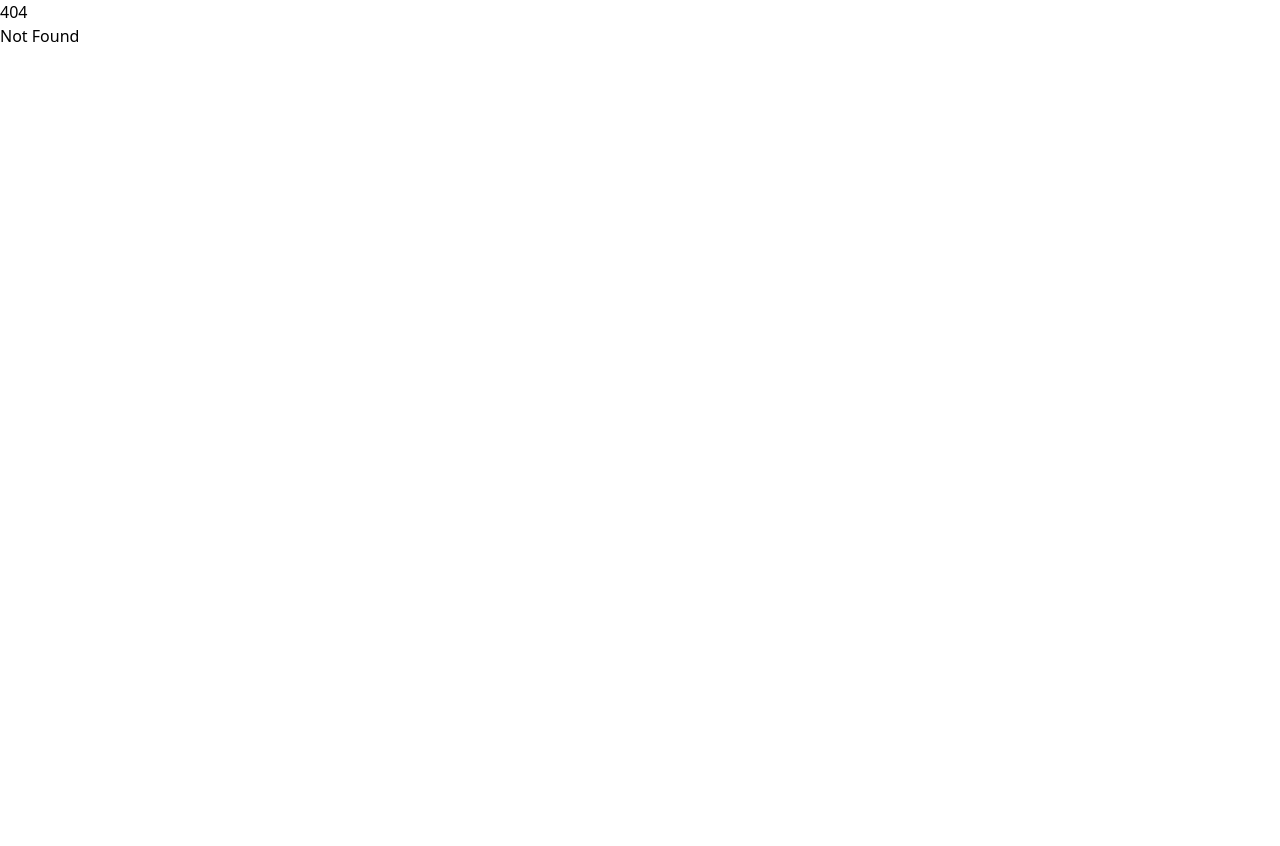
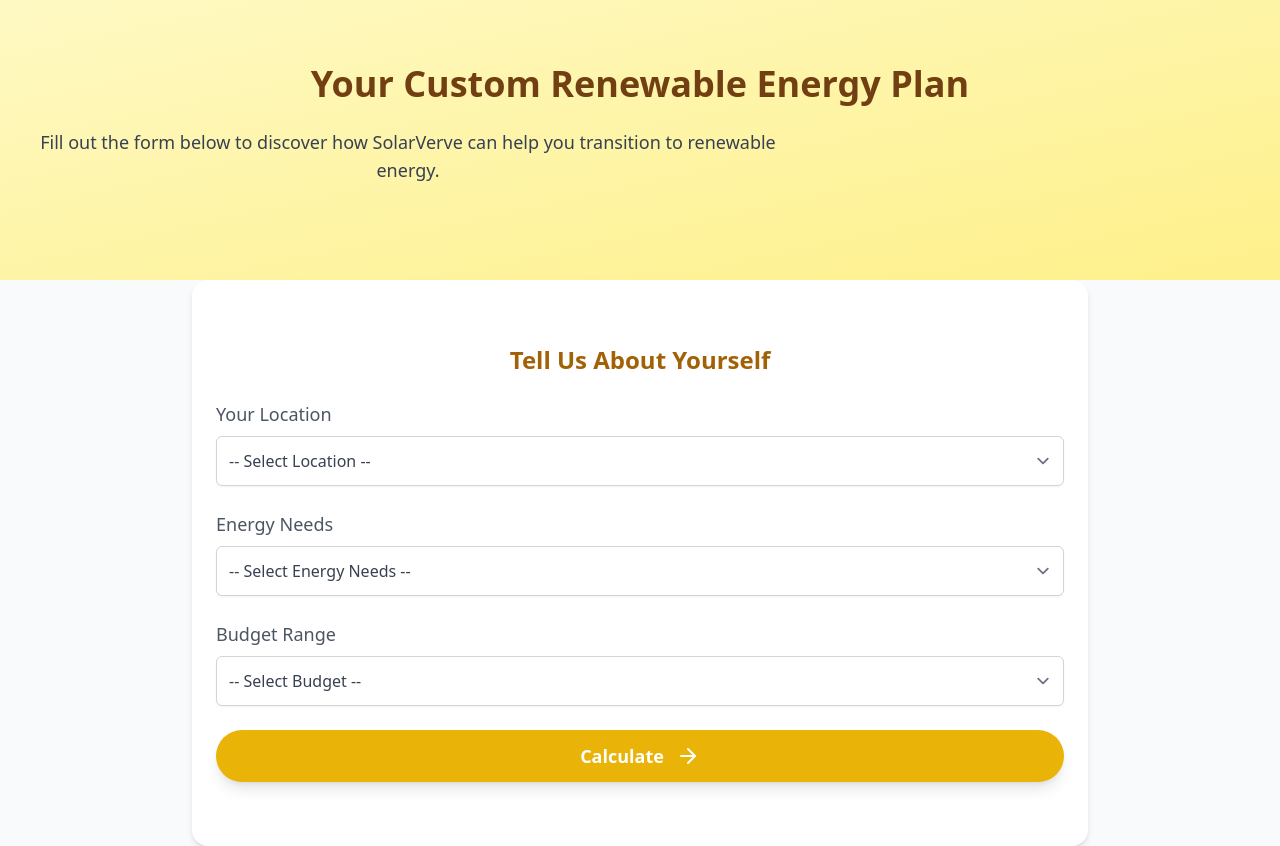
Before and after one commit to Atomic-Shadow7002/SolarVerve, a SvelteKit app: page /home in a window 1280 px wide. Before the commit this address had no page. Before the commit the page ends 800 px from the top, so only its background shows below. Built offline with nearby package versions, Linux system fonts and the light colour scheme.

Commit message:
Added Home Page

```diff
--- a/src/lib/components/custom/Footer.svelte
+++ b/src/lib/components/custom/Footer.svelte
@@ -17,26 +17,26 @@
 	];
 </script>
 
-<footer class="bg-gradient-to-br from-green-50 via-green-100 to-green-200 py-8">
-	<div class="mx-auto max-w-7xl px-6 sm:px-12">
+<footer class="bg-gradient-to-br from-yellow-50 via-yellow-100 to-yellow-200 py-8 w-full">
+	<div class="mx-auto max-w-full px-6 sm:px-12">
 		<div class="grid grid-cols-1 gap-8 sm:grid-cols-2 lg:grid-cols-3">
 			<!-- Brand Section -->
 			<div class="mb-6 flex flex-col">
-				<h2 class="text-4xl font-extrabold text-green-900">SolarVerve</h2>
-				<p class="mt-2 max-w-xs text-sm text-green-800">
+				<h2 class="text-4xl font-extrabold text-yellow-900">SolarVerve</h2>
+				<p class="mt-2 max-w-xs text-sm text-yellow-800">
 					Empowering a sustainable future with accessible renewable energy solutions.
 				</p>
 			</div>
 
 			<!-- Navigation Links -->
 			<div class="mb-6">
-				<h3 class="mb-4 text-2xl font-bold text-green-900">Quick Links</h3>
+				<h3 class="mb-4 text-2xl font-bold text-yellow-900">Quick Links</h3>
 				<ul class="space-y-2">
 					{#each navLinks as link}
 						<li>
 							<a
 								href={link.href}
-								class="text-lg text-green-700 transition-colors duration-200 hover:text-green-600"
+								class="text-lg text-yellow-700 transition-colors duration-200 hover:text-yellow-600"
 								aria-label={`Navigate to ${link.name}`}
 							>
 								{link.name}
@@ -48,14 +48,14 @@
 
 			<!-- Social Media Links -->
 			<div class="mb-6">
-				<h3 class="mb-4 text-2xl font-bold text-green-900">Follow Us</h3>
+				<h3 class="mb-4 text-2xl font-bold text-yellow-900">Follow Us</h3>
 				<div class="flex space-x-6">
 					{#each socialLinks as social}
 						<a
 							href={social.href}
 							target="_blank"
 							rel="noopener noreferrer"
-							class="flex h-12 w-12 items-center justify-center rounded-full bg-white text-green-600 shadow-lg transition-transform duration-300 hover:scale-110 hover:bg-green-600 hover:text-white hover:shadow-xl"
+							class="flex h-12 w-12 items-center justify-center rounded-full bg-white text-yellow-600 shadow-lg transition-transform duration-300 hover:scale-110 hover:bg-yellow-600 hover:text-white hover:shadow-xl"
 							aria-label={`Visit our ${social.name} page`}
 						>
 							<svelte:component this={social.icon} class="h-6 w-6" />
@@ -66,7 +66,7 @@
 		</div>
 
 		<!-- Footer Bottom -->
-		<div class="mt-8 border-t border-green-300 pt-4 text-center text-sm text-green-700">
+		<div class="mt-8 border-t border-yellow-300 pt-4 text-center text-sm text-yellow-700">
 			&copy; {new Date().getFullYear()} SolarVerve. All Rights Reserved. | Designed for a sustainable
 			future.
 		</div>
--- a/src/routes/(app)/+page.svelte
+++ b/src/routes/(app)/+page.svelte
@@ -23,42 +23,33 @@
 <div class="flex flex-col items-center bg-white text-gray-900">
 	<!-- Hero Section -->
 	<div
-		class="bg-soft-green flex min-h-screen min-w-full flex-col items-center justify-center px-6 py-10 text-center"
+		class="bg-soft-yellow flex min-h-screen min-w-full flex-col items-center justify-center px-6 py-10 text-center"
 	>
-		<h1 class={`mb-6 text-5xl font-extrabold text-green-900 drop-shadow-lg ${headingAnimation}`}>
-			Switch to SolarVerve Today!
-		</h1>
+		<h1 class={`mb-6 text-5xl font-extrabold text-yellow-900 drop-shadow-lg ${headingAnimation}`}>Switch to SolarVerve Today!</h1>
 		<p class="mb-8 text-lg font-medium text-gray-700 sm:w-3/4">
 			Analyze costs, access resources, and unlock government subsidies for a greener, cleaner
 			future.
 		</p>
 		<div class="flex space-x-6">
 			<button
-				class="group flex transform items-center space-x-4 rounded-full bg-gradient-to-r from-green-500 to-green-600 px-8 py-4 text-lg font-bold text-white shadow-lg transition-transform duration-300 hover:scale-105 hover:shadow-2xl"
+				class="group flex transform items-center space-x-4 rounded-full bg-gradient-to-r from-yellow-500 to-yellow-600 px-8 py-4 text-lg font-bold text-white shadow-lg transition-transform duration-300 hover:scale-105 hover:shadow-2xl"
 				onclick={handleTryNowClick}
 			>
 				<span>Try Now</span>
 				<ArrowRight class="transition-transform duration-300 group-hover:translate-x-1" />
 			</button>
 			<button
-				class="group flex transform items-center space-x-4 rounded-full bg-green-400 px-8 py-4 text-lg font-bold text-white shadow-lg transition-transform duration-300 hover:scale-105 hover:shadow-2xl"
+				class="group flex transform items-center space-x-4 rounded-full bg-yellow-400 px-8 py-4 text-lg font-bold text-white shadow-lg transition-transform duration-300 hover:scale-105 hover:shadow-2xl"
 				onclick={handleLearnMoreClick}
 			>
 				<span>Learn More</span>
 			</button>
 		</div>
-		<div class="mt-12 w-full max-w-3xl">
-			<!-- Example of using a generic solar panel SVG
-			<svg xmlns="http://www.w3.org/2000/svg" viewBox="0 0 50 50" class="w-full h-auto">
-				<circle cx="25" cy="25" r="20" fill="#66BB6A" />
-				<rect x="10" y="10" width="30" height="30" fill="#FFFFFF" />
-			</svg> -->
-		</div>
 	</div>
 
 	<!-- About Sustainable Energy Section -->
 	<section class="flex w-full flex-col items-center bg-white px-6 py-16">
-		<h2 class="mb-6 text-4xl font-bold text-green-700">Why Choose Sustainable Energy?</h2>
+		<h2 class="mb-6 text-4xl font-bold text-yellow-700">Why Choose Sustainable Energy?</h2>
 		<p class="mb-8 max-w-4xl text-center text-lg text-gray-700">
 			Sustainable energy is the key to combating climate change, reducing energy bills, and securing
 			a brighter future for generations to come. With SolarVerve, you can:
@@ -68,8 +59,8 @@
 			<div
 				class="card-shadow card-hover flex flex-col items-center rounded-lg bg-white p-6 text-center"
 			>
-				<img src={SolarEnergyCard} alt="Lower Energy Costs" class="mb-4 h-20 w-20" />
-				<h3 class="mb-2 text-xl font-semibold text-green-700">Lower Energy Costs</h3>
+				<img src={SolarEnergyCard} alt="Lower Energy Costs" class="mb-4 h-28 w-28" />
+				<h3 class="mb-2 text-xl font-semibold text-yellow-700">Lower Energy Costs</h3>
 				<p class="text-gray-600">
 					Save money by reducing your dependency on traditional energy sources.
 				</p>
@@ -79,16 +70,18 @@
 			<div
 				class="card-shadow card-hover flex flex-col items-center rounded-lg bg-white p-6 text-center"
 			>
-				<img src={WindTurbineCard} alt="Lower Energy Costs" class="mb-4 h-20 w-20" />
-				<h3 class="mb-2 text-xl font-semibold text-green-700">Eco-Friendly Solutions</h3>
-				<p class="text-gray-600">Harness renewable resources to minimize your carbon footprint.</p>
+				<img src={WindTurbineCard} alt="Eco-Friendly Solutions" class="mb-4 h-28 w-28" />
+				<h3 class="mb-2 text-xl font-semibold text-yellow-700">Eco-Friendly Solutions</h3>
+				<p class="text-gray-600">
+					Harness renewable resources to minimize your carbon footprint.
+				</p>
 			</div>
 			<!-- Energy Efficiency Card -->
 			<div
 				class="card-shadow card-hover flex flex-col items-center rounded-lg bg-white p-6 text-center"
 			>
-				<img src={GovernmentSubsidiesCard} alt="Lower Energy Costs" class="mb-4 h-20 w-20" />
-				<h3 class="mb-2 text-xl font-semibold text-green-700">Government Subsidies</h3>
+				<img src={GovernmentSubsidiesCard} alt="Government Subsidies" class="mb-4 h-28 w-28" />
+				<h3 class="mb-2 text-xl font-semibold text-yellow-700">Government Subsidies</h3>
 				<p class="text-gray-600">
 					Take advantage of government programs to make the switch affordable.
 				</p>
@@ -98,28 +91,28 @@
 
 	<!-- Features Section -->
 	<section class="w-full bg-gray-50 px-6 py-16 text-center">
-		<h2 class="mb-6 text-4xl font-bold text-green-700">Our Features</h2>
+		<h2 class="mb-6 text-4xl font-bold text-yellow-700">Our Features</h2>
 		<div class="grid grid-cols-1 gap-8 sm:grid-cols-2 lg:grid-cols-4">
 			<div class="rounded-lg bg-white p-6 shadow-lg hover:shadow-xl">
-				<h3 class="mb-4 text-xl font-bold text-green-700">Cost Analysis</h3>
+				<h3 class="mb-4 text-xl font-bold text-yellow-700">Cost Analysis</h3>
 				<p class="text-gray-700">
 					Comprehensive tools to analyze the cost-effectiveness of switching to solar energy.
 				</p>
 			</div>
 			<div class="rounded-lg bg-white p-6 shadow-lg hover:shadow-xl">
-				<h3 class="mb-4 text-xl font-bold text-green-700">Installation Guides</h3>
+				<h3 class="mb-4 text-xl font-bold text-yellow-700">Installation Guides</h3>
 				<p class="text-gray-700">
 					Step-by-step instructions for installing solar panels and other renewable energy systems.
 				</p>
 			</div>
 			<div class="rounded-lg bg-white p-6 shadow-lg hover:shadow-xl">
-				<h3 class="mb-4 text-xl font-bold text-green-700">Community Support</h3>
+				<h3 class="mb-4 text-xl font-bold text-yellow-700">Community Support</h3>
 				<p class="text-gray-700">
 					Connect with others in the renewable energy community for tips and advice.
 				</p>
 			</div>
 			<div class="rounded-lg bg-white p-6 shadow-lg hover:shadow-xl">
-				<h3 class="mb-4 text-xl font-bold text-green-700">Future Planning</h3>
+				<h3 class="mb-4 text-xl font-bold text-yellow-700">Future Planning</h3>
 				<p class="text-gray-700">
 					Tools and resources to plan for a sustainable future powered by renewable energy.
 				</p>
@@ -133,12 +126,12 @@
 
 <style>
 	/* Custom Styles */
-	.bg-soft-green {
-		background-color: #f4fdf4; /* Lighter soft green for a classy look */
+	.bg-soft-yellow {
+		background-color: #fef9e7; /* Soft yellow for a soothing look */
 	}
 
-	.text-green-primary {
-		color: #388e3c; /* Darker green for text */
+	.text-yellow-primary {
+		color: #f9a825; /* Warm yellow for text */
 	}
 
 	.card-shadow {
@@ -151,11 +144,11 @@
 	}
 
 	.btn-gradient {
-		background-color: #66bb6a;
+		background-color: #ffd54f;
 		color: white;
 	}
 
 	.btn-gradient:hover {
-		background-color: #4caf50;
+		background-color: #ffca28;
 	}
 </style>
--- /dev/null
+++ b/src/routes/(app)/home/+page.svelte
@@ -0,0 +1,127 @@
+<script lang="ts">
+    import { onMount } from 'svelte';
+    import { ArrowRight } from 'lucide-svelte';
+
+    // Data for dropdowns and calculations
+    const locations = ['Urban', 'Suburban', 'Rural'];
+    const energyNeeds = ['Low (1-2 kWh/day)', 'Medium (3-5 kWh/day)', 'High (6+ kWh/day)'];
+    const budgetRanges = ['< ₹50,000', '₹50,000 - ₹1,00,000', '> ₹1,00,000'];
+
+    // Form state
+    let selectedLocation = '';
+    let selectedEnergyNeed = '';
+    let selectedBudget = '';
+    let result = '';
+
+    // Calculate recommendations
+    const calculateRecommendations = () => {
+      if (!selectedLocation || !selectedEnergyNeed || !selectedBudget) {
+        result = 'Please fill out all the fields to get recommendations.';
+        return;
+      }
+
+      // Placeholder logic for recommendations
+      result = `
+        Based on your inputs:
+        - Location: ${selectedLocation}
+        - Energy Need: ${selectedEnergyNeed}
+        - Budget: ${selectedBudget}
+
+        We recommend installing:
+        - 5kW Solar Panels for maximum efficiency
+        - EV Charging Setup, if applicable
+        - Access subsidies in your region to save ₹30,000 on installation costs.
+      `;
+    };
+
+    onMount(() => {
+      result = '';
+    });
+  </script>
+
+  <div class="flex flex-col items-center bg-gray-50">
+    <!-- Header -->
+    <section class="w-full bg-gradient-to-br from-yellow-100 to-yellow-200 px-6 py-16 text-center">
+      <h1 class="mb-6 text-4xl font-bold text-yellow-900">Your Custom Renewable Energy Plan</h1>
+      <p class="mb-8 max-w-3xl text-lg font-medium text-gray-700">
+        Fill out the form below to discover how SolarVerve can help you transition to renewable energy.
+      </p>
+    </section>
+
+    <!-- Form Section -->
+    <section class="flex w-full max-w-4xl flex-col items-center bg-white px-6 py-16 shadow-md rounded-2xl">
+      <h2 class="mb-6 text-2xl font-bold text-yellow-700">Tell Us About Yourself</h2>
+      <form
+        on:submit|preventDefault={calculateRecommendations}
+        class="flex w-full flex-col space-y-6"
+      >
+        <!-- Location Input -->
+        <div class="flex flex-col">
+          <label for="location" class="mb-2 text-lg font-medium text-gray-600">Your Location</label>
+          <select
+            id="location"
+            bind:value={selectedLocation}
+            class="rounded-md border-gray-300 p-3 text-gray-700 shadow-sm focus:border-yellow-500 focus:ring-yellow-500"
+          >
+            <option value="" disabled selected>-- Select Location --</option>
+            {#each locations as location}
+              <option value={location}>{location}</option>
+            {/each}
+          </select>
+        </div>
+
+        <!-- Energy Need Input -->
+        <div class="flex flex-col">
+          <label for="energy-need" class="mb-2 text-lg font-medium text-gray-600">Energy Needs</label>
+          <select
+            id="energy-need"
+            bind:value={selectedEnergyNeed}
+            class="rounded-md border-gray-300 p-3 text-gray-700 shadow-sm focus:border-yellow-500 focus:ring-yellow-500"
+          >
+            <option value="" disabled selected>-- Select Energy Needs --</option>
+            {#each energyNeeds as need}
+              <option value={need}>{need}</option>
+            {/each}
+          </select>
+        </div>
+
+        <!-- Budget Input -->
+        <div class="flex flex-col">
+          <label for="budget" class="mb-2 text-lg font-medium text-gray-600">Budget Range</label>
+          <select
+            id="budget"
+            bind:value={selectedBudget}
+            class="rounded-md border-gray-300 p-3 text-gray-700 shadow-sm focus:border-yellow-500 focus:ring-yellow-500"
+          >
+            <option value="" disabled selected>-- Select Budget --</option>
+            {#each budgetRanges as budget}
+              <option value={budget}>{budget}</option>
+            {/each}
+          </select>
+        </div>
+
+        <!-- Submit Button -->
+        <button
+          type="submit"
+          class="flex items-center justify-center rounded-full bg-yellow-500 px-6 py-3 text-lg font-bold text-white shadow-lg transition-transform hover:scale-105 hover:shadow-xl"
+        >
+          <span>Calculate</span>
+          <ArrowRight class="ml-3" />
+        </button>
+      </form>
+    </section>
+
+    <!-- Results Section -->
+    {#if result}
+      <section class="mt-12 w-full max-w-4xl bg-yellow-50 px-6 py-8 rounded-2xl shadow-md">
+        <h3 class="mb-4 text-xl font-semibold text-yellow-800">Your Results</h3>
+        <p class="whitespace-pre-line text-gray-700">{result}</p>
+      </section>
+    {/if}
+  </div>
+
+  <style>
+    select:invalid {
+      color: gray;
+    }
+  </style>
--- a/src/routes/(auth)/sign-in/+page.server.ts
+++ b/src/routes/(auth)/sign-in/+page.server.ts
@@ -8,7 +8,7 @@ import type { PageServerLoad, Actions } from './$types';
 
 export const load: PageServerLoad = async ({ locals }) => {
 	if (locals.session) {
-		return redirect(302, '/solar');
+		return redirect(302, '/home');
 	}
 	return {};
 };
@@ -54,6 +54,6 @@ export const actions: Actions = {
 			return fail(500, { message: 'Oops...Something went wrong!' });
 		}
 
-		return redirect(302, '/solar');
+		return redirect(302, '/home');
 	}
 };
--- a/src/routes/(auth)/sign-up/+page.server.ts
+++ b/src/routes/(auth)/sign-up/+page.server.ts
@@ -9,7 +9,7 @@ import type { PageServerLoad, Actions } from './$types';
 
 export const load: PageServerLoad = async ({ locals }) => {
 	if (locals.session) {
-		return redirect(302, '/solar');
+		return redirect(302, '/home');
 	}
 	return {};
 };
@@ -75,6 +75,6 @@ export const actions: Actions = {
 			return fail(500, { message: 'Oops...Something went wrong!' });
 		}
 
-		return redirect(302, '/solar');
+		return redirect(302, '/home');
 	}
 };
```
